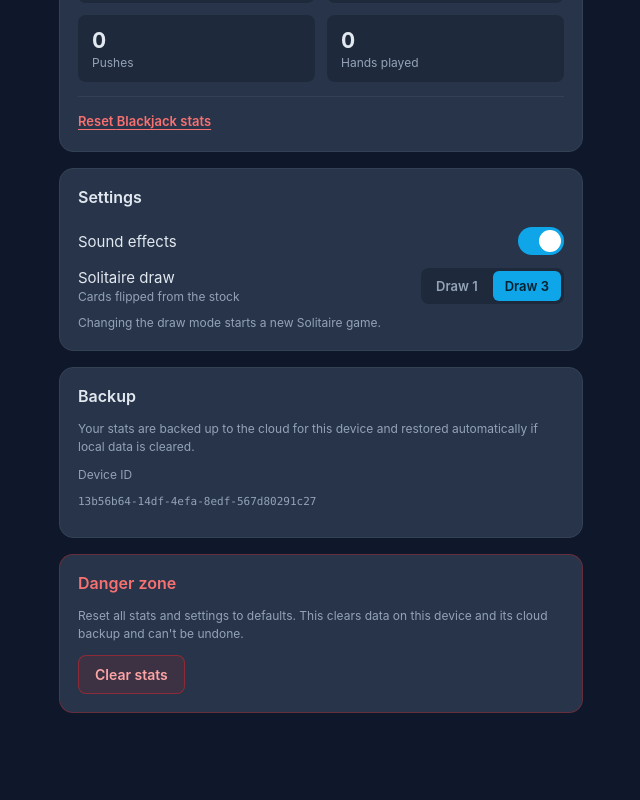
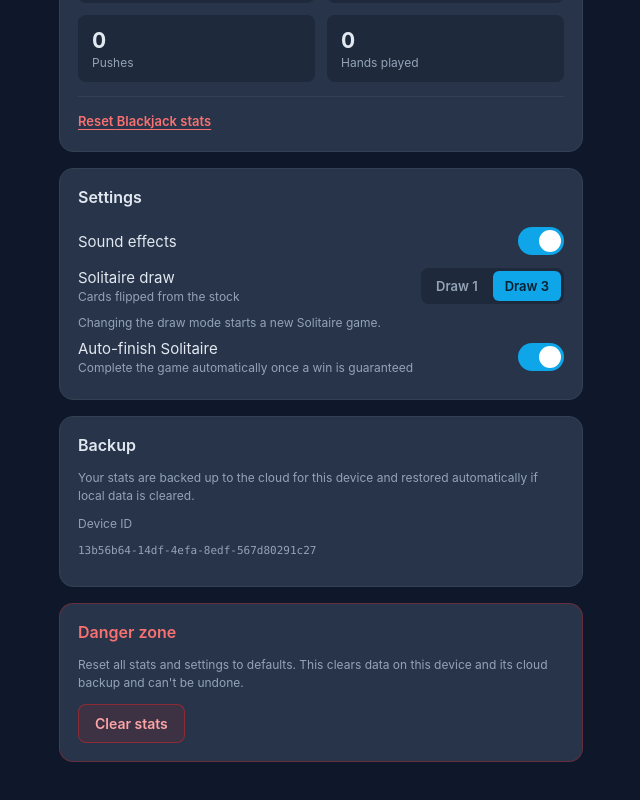
Before and after one commit to steg0139/games, a React (Vite) app: page /stats in a window 1280 px wide. Shown: the part 636-1436 px from the top of the page, without its empty margins (319-959 px from the left). Before the commit the page ends 1393 px from the top, so only its background shows below. Built offline with nearby package versions, Linux system fonts and the light colour scheme; no server answers.

Commit message:
Fix foundation arrival animation; make auto-finish a persistent setting (default on)

```diff
--- a/src/components/PlayingCard.tsx
+++ b/src/components/PlayingCard.tsx
@@ -66,6 +66,11 @@ export default function PlayingCard({
     ? {
         layout: true as const,
         ...(resolvedLayoutId ? { layoutId: resolvedLayoutId } : {}),
+        // Without an entrance, force first mount to be treated as a
+        // shared-layout follow (FLIP) rather than an enter. This is what makes
+        // a card arriving on a foundation (which renders only its top card)
+        // tween from its source pile instead of teleporting.
+        ...(entrance ? {} : { initial: false as const }),
       }
     : {};
 
--- a/src/games/solitaire/SolitaireScreen.tsx
+++ b/src/games/solitaire/SolitaireScreen.tsx
@@ -42,12 +42,21 @@ export default function SolitaireScreen() {
 
   const profile = useProfile();
   const drawCount = profile.settings.solitaireDrawCount;
+  const autoFinishEnabled = profile.settings.solitaireAutoFinish;
 
   const won = useMemo(() => isWon(state), [state]);
-  const showAutoFinish = useMemo(
-    () => canAutoFinish(state) && !autoFinishing,
-    [state, autoFinishing],
-  );
+  const finishable = useMemo(() => canAutoFinish(state), [state]);
+  // With auto-finish enabled, it runs on its own — no button. With it off,
+  // offer the manual button when the board is finishable.
+  const showAutoFinish = finishable && !autoFinishing && !autoFinishEnabled;
+
+  // Auto-trigger the finish when the setting is on and the board is winnable.
+  useEffect(() => {
+    if (autoFinishEnabled && finishable && !autoFinishing) {
+      setSelection(null);
+      setAutoFinishing(true);
+    }
+  }, [autoFinishEnabled, finishable, autoFinishing]);
 
   const reset = useCallback(() => {
     setState(newGame());
--- a/src/lib/stats/types.ts
+++ b/src/lib/stats/types.ts
@@ -25,6 +25,8 @@ export type DrawCount = 1 | 3;
 export interface Settings {
   soundEnabled: boolean;
   solitaireDrawCount: DrawCount;
+  /** Automatically complete the game once a win is guaranteed. */
+  solitaireAutoFinish: boolean;
 }
 
 export interface Profile {
@@ -62,7 +64,11 @@ export function emptyBlackjackStats(): BlackjackStats {
 export function defaultProfile(): Profile {
   return {
     version: PROFILE_VERSION,
-    settings: { soundEnabled: true, solitaireDrawCount: 3 },
+    settings: {
+      soundEnabled: true,
+      solitaireDrawCount: 3,
+      solitaireAutoFinish: true,
+    },
     solitaire: emptySolitaireStats(),
     blackjack: emptyBlackjackStats(),
     updatedAt: 0,
--- a/src/screens/Stats.tsx
+++ b/src/screens/Stats.tsx
@@ -206,6 +206,26 @@ export default function Stats() {
           <p className="sync-note">
             Changing the draw mode starts a new Solitaire game.
           </p>
+
+          <div className="setting-row">
+            <div>
+              <span className="label">Auto-finish Solitaire</span>
+              <div className="setting-hint">
+                Complete the game automatically once a win is guaranteed
+              </div>
+            </div>
+            <button
+              className="toggle"
+              role="switch"
+              aria-checked={profile.settings.solitaireAutoFinish}
+              aria-label="Toggle auto-finish"
+              onClick={() =>
+                updateSettings({
+                  solitaireAutoFinish: !profile.settings.solitaireAutoFinish,
+                })
+              }
+            />
+          </div>
         </section>
 
         <section className="stats-section">
```
